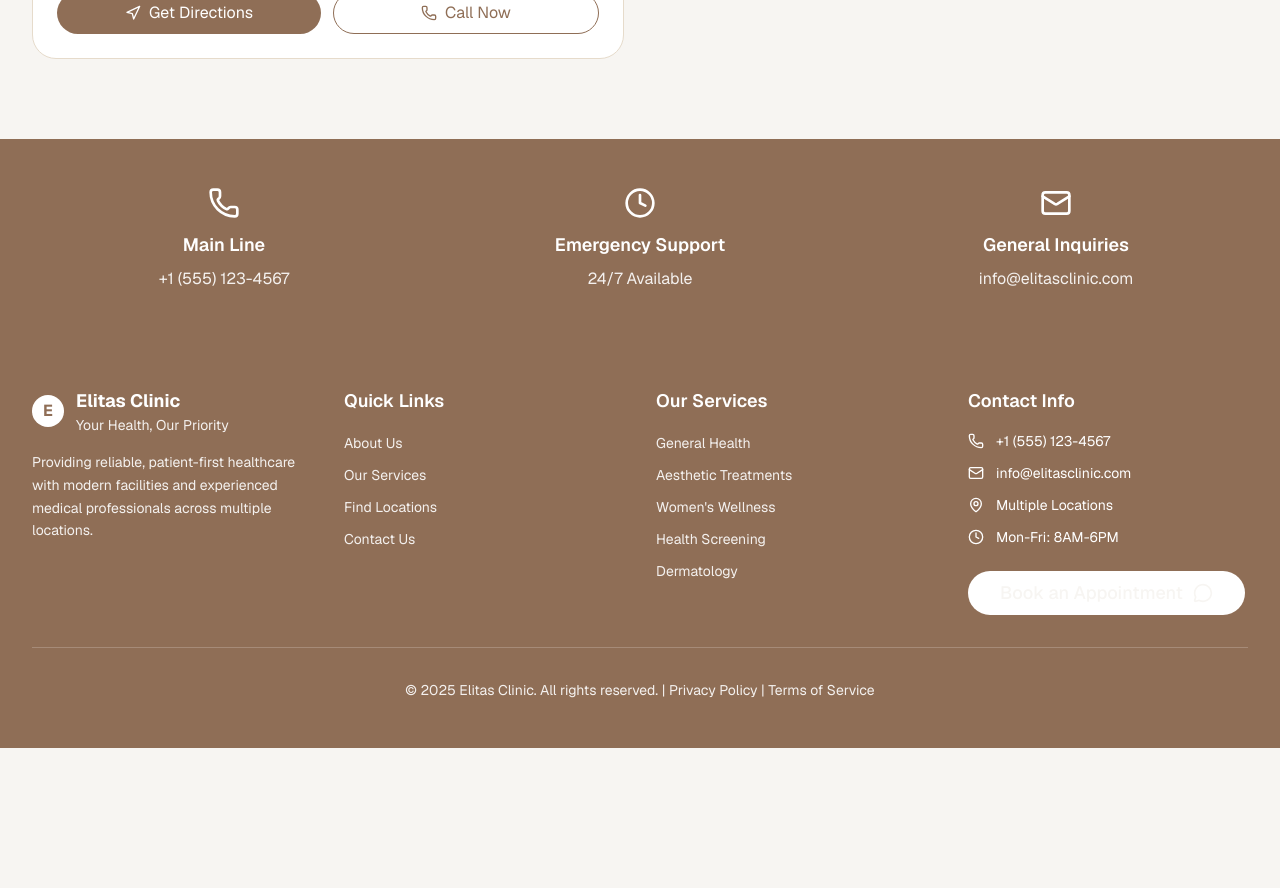
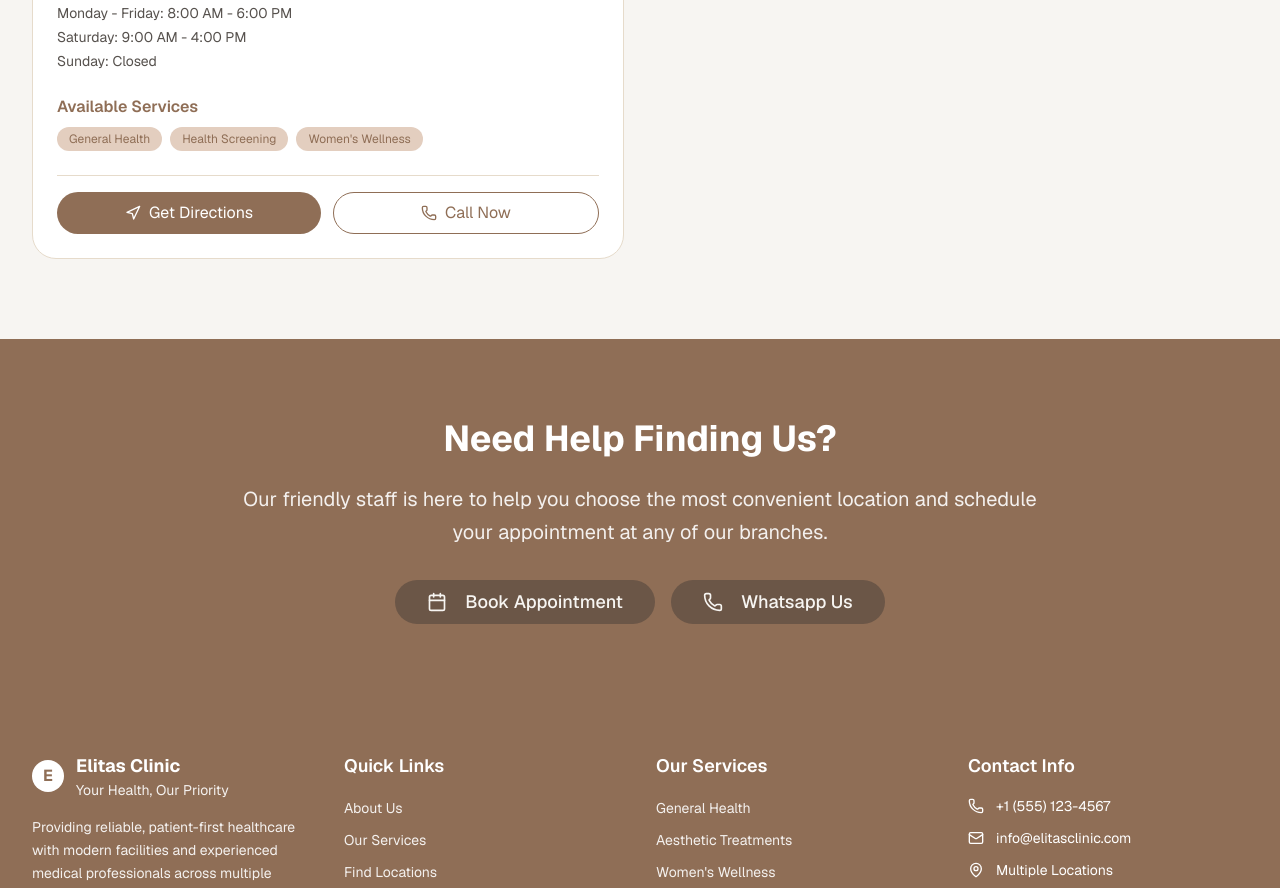
Before and after one commit to ifaridaiman/Elitas-web, a Next.js app: page /branches in a window 1280 px wide. Shown: the part 1620-2508 px from the top of the page. Before the commit the page ends 2368 px from the top, so only its background shows below. Built offline with nearby package versions, Linux system fonts and the light colour scheme.

Commit message:
update branch page

```diff
--- a/src/app/branches/page.tsx
+++ b/src/app/branches/page.tsx
@@ -3,13 +3,15 @@ import HeaderPage from "@/components/ui/HeaderPage";
 import QuickInfo from "./_partials/QuickInfo";
 import branchesData from "@/contents/branch.json"
 import BranchList from "./_partials/BranchList";
+import CtaFooter from "../_partials/CtaFooter";
 
 const Branches = () => {
   return (
     <>
       <HeaderPage title="Our Branch Locations" description="Five convenient locations across the city, each equipped with modern facilities and staffed by experienced healthcare professionals to serve you better." />
+      <QuickInfo />
       <BranchList branches={branchesData.branches} />
-      <QuickInfo/>
+      <CtaFooter title="Need Help Finding Us?" description="Our friendly staff is here to help you choose the most convenient location and schedule your appointment at any of our branches." />
     </>
   );
 }
```
